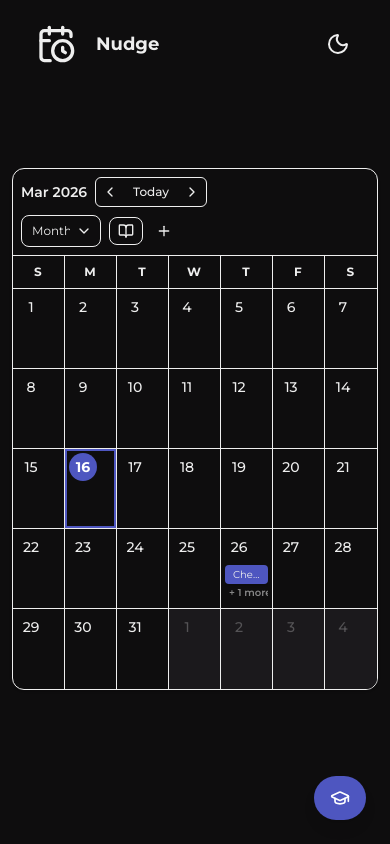
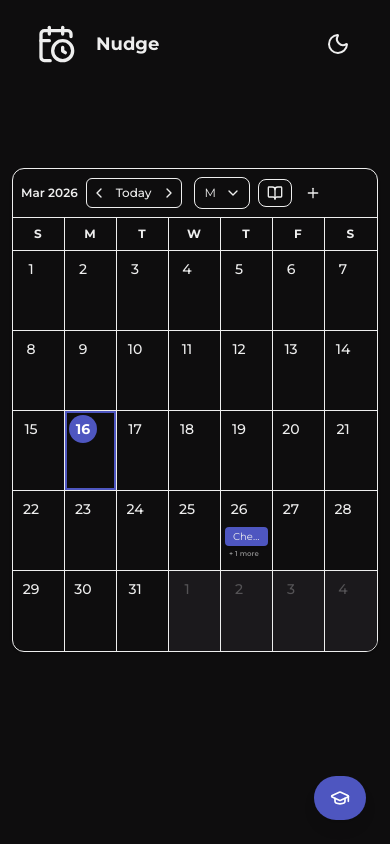
Before and after one commit to cheesyriver/nudge-calendar, a Next.js app: page / in a window 390 px wide. Built offline with nearby package versions, Linux system fonts and the light colour scheme.

Commit message:
More changes to mobile view for day cell and calendar top

```diff
--- a/components/calendar/CalendarTop.tsx
+++ b/components/calendar/CalendarTop.tsx
@@ -34,23 +34,23 @@ export function CalendarTop({
   onImportSchedule,
 }: Readonly<CalendarTopProps>) {
   return (
-    <div className="flex flex-wrap items-center justify-between gap-y-2 gap-x-3 px-2 sm:px-6 py-2 sm:py-4 border-b bg-background">
+    <div className="flex flex-wrap items-center sm:justify-between gap-y-2 gap-x-3 px-2 sm:px-6 py-2 sm:py-4 border-b bg-background">
       <div className="flex items-center gap-2 sm:gap-4">
-        <h1 className="text-sm sm:text-xl font-semibold min-w-0 select-none">
+        <h1 className="text-xs sm:text-xl font-semibold min-w-0 select-none">
           {format(currentDate, 'MMM yyyy')}
         </h1>
         <div className="flex items-center border rounded-md">
-          <Button variant="ghost" size="icon" className="h-7 w-7 sm:h-9 sm:w-9" onClick={onPrev}>
+          <Button variant="ghost" size="icon" className="h-7 w-6 sm:h-9 sm:w-9" onClick={onPrev}>
             <ChevronLeft className="h-3 w-3 sm:h-4 sm:w-4" />
           </Button>
           <Button
             variant="ghost"
-            className="text-xs sm:text-sm px-2 sm:px-3 h-7 sm:h-9 border-x rounded-none"
+            className="text-xs sm:text-sm px-1 sm:px-3 h-7 sm:h-9 border-x rounded-none"
             onClick={onToday}
           >
             Today
           </Button>
-          <Button variant="ghost" size="icon" className="h-7 w-7 sm:h-9 sm:w-9" onClick={onNext}>
+          <Button variant="ghost" size="icon" className="h-7 w-6 sm:h-9 sm:w-9" onClick={onNext}>
             <ChevronRight className="h-3 w-3 sm:h-4 sm:w-4" />
           </Button>
         </div>
@@ -58,13 +58,13 @@ export function CalendarTop({
 
       <div className="flex items-center gap-2 sm:gap-3">
         <Select value={view} onValueChange={onViewChange}>
-          <SelectTrigger className="w-20 sm:w-30 h-7 sm:h-9 text-xs sm:text-sm">
+          <SelectTrigger className="w-14 sm:w-30 h-7 sm:h-9 text-xs sm:text-sm">
             <SelectValue placeholder="View" />
           </SelectTrigger>
           <SelectContent position="popper" className="bg-(--base-color)">
-            <SelectItem value="day">Day</SelectItem>
-            <SelectItem value="week">Week</SelectItem>
-            <SelectItem value="month">Month</SelectItem>
+            <SelectItem value="day"><span className="sm:hidden">D</span><span className="hidden sm:inline">Day</span></SelectItem>
+            <SelectItem value="week"><span className="sm:hidden">W</span><span className="hidden sm:inline">Week</span></SelectItem>
+            <SelectItem value="month"><span className="sm:hidden">M</span><span className="hidden sm:inline">Month</span></SelectItem>
           </SelectContent>
         </Select>
 
--- a/components/calendar/month view/Day.tsx
+++ b/components/calendar/month view/Day.tsx
@@ -77,7 +77,7 @@ export function Day({ date, isCurrentMonth, events, onClick }: Readonly<DayProps
         ))}
 
         {extraEventsCount > 0 && (
-          <p className="px-1 text-[10px] sm:text-xs font-semibold text-(--secondary-text) opacity-60 whitespace-nowrap leading-none">
+          <p className="px-1 text-[7px] sm:text-xs font-semibold text-(--secondary-text) opacity-60 whitespace-nowrap leading-none">
             + {extraEventsCount} more
           </p>
         )}
```
